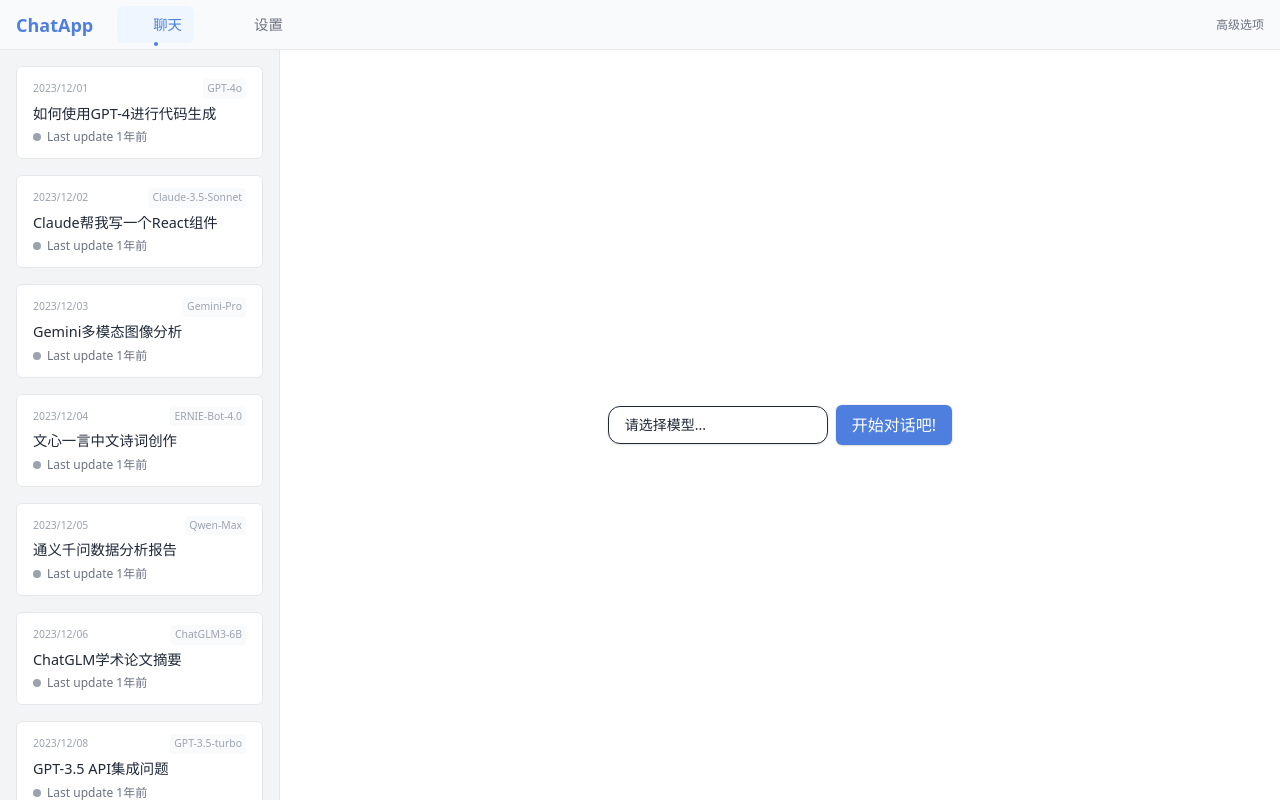
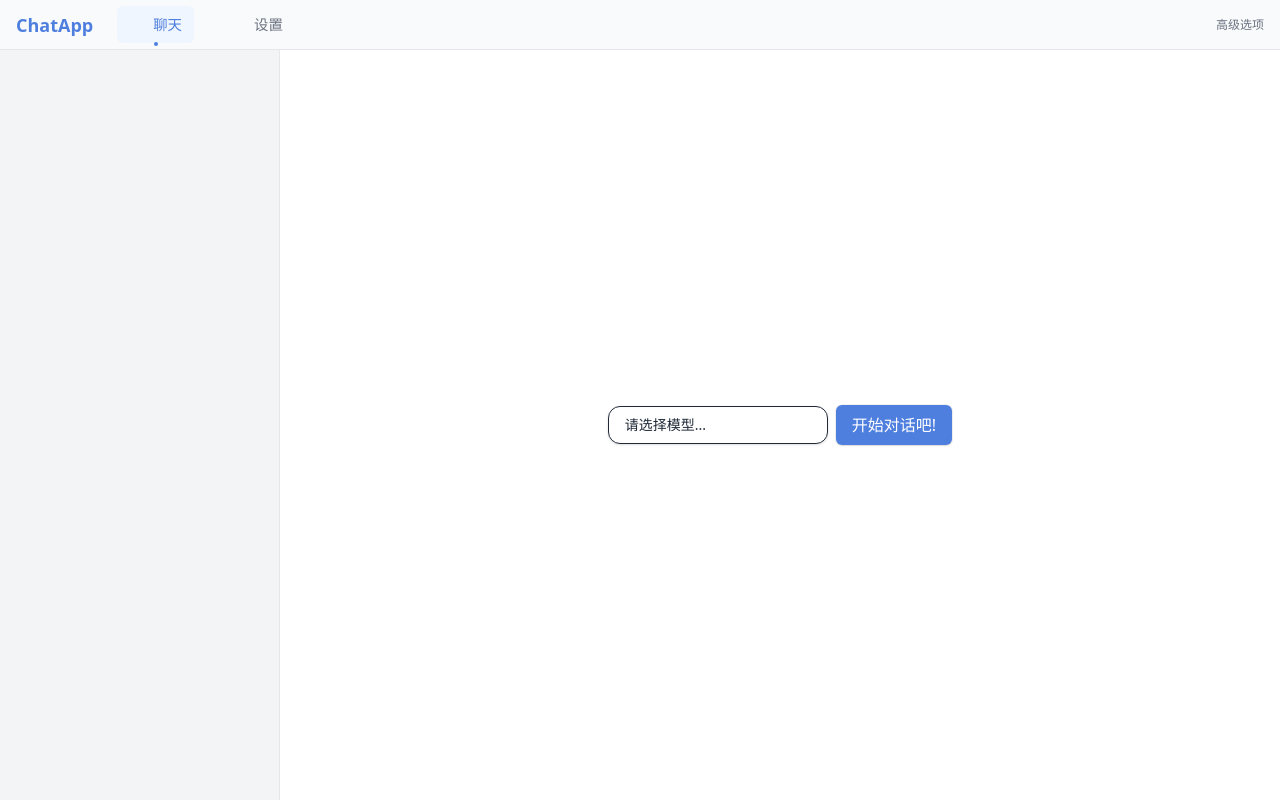
Before and after one commit to blkcor/chat, a Vue app: page /conversation/03635dff-cd2c-4c8b-82d8-308c0d1841dd in a window 1280 px wide. Built offline with nearby package versions, Linux system fonts and the light colour scheme; what @iconify/tailwind4 would draw is missing.

Commit message:
chore: dynamic data fetch from indexdb

```diff
--- a/package.json
+++ b/package.json
@@ -24,6 +24,7 @@
     "@electron-toolkit/preload": "^3.0.2",
     "@electron-toolkit/utils": "^4.0.0",
     "@tailwindcss/vite": "^4.1.11",
+    "dayjs": "^1.11.13",
     "dexie": "^4.0.11",
     "electron-updater": "^6.3.9",
     "pinia": "^3.0.3",
--- a/src/renderer/src/App.vue
+++ b/src/renderer/src/App.vue
@@ -2,17 +2,20 @@
 import SideBar from './components/SideBar.vue'
 import Header from './components/Header.vue'
 import { useTheme } from './composables/useTheme'
-import { onMounted } from 'vue'
-import { initProvider } from './stores/db'
-import { conversations } from './constants/data'
+import { onMounted, ref } from 'vue'
+import { db, initProvider } from './stores/db'
+import { Conversation } from './types/conversation'
 
 // 使用主题组合式函数，自动初始化主题
 const { isDarkMode, toggleDarkMode } = useTheme()
+const conversations = ref<Conversation[]>([])
 
 onMounted(async () => {
   // 初始化providers
   await initProvider()
-
+  // 获取conversationList
+  const conversationList = await db.conversations.toArray()
+  conversations.value = conversationList
 })
 </script>
 
--- a/src/renderer/src/components/ChatMessageCard.vue
+++ b/src/renderer/src/components/ChatMessageCard.vue
@@ -24,13 +24,7 @@
   isUserMessage: boolean;
 }>();
 
-const formatTime = (timestamp: string) => {
-  const date = new Date(timestamp);
-  return new Intl.DateTimeFormat('zh-CN', {
-    hour: '2-digit',
-    minute: '2-digit',
-  }).format(date);
-};
+import { formatTime } from '../utils/dateUtils';
 </script>
 
 <style scoped>
--- a/src/renderer/src/components/ConversationList.vue
+++ b/src/renderer/src/components/ConversationList.vue
@@ -36,43 +36,15 @@
 
 <script setup lang="ts">
 import { Conversation } from '../types/conversation'
+import { smartFormatTime, getTimeAgo } from '../utils/dateUtils'
 
 defineProps<{
   items: Conversation[]
   active: string | undefined
 }>()
 
-
-// 格式化日期为 YYYY-MM-DD 格式
-const formatDate = (dateString: string): string => {
-  const date = new Date(dateString)
-  return date.toLocaleDateString('zh-CN', {
-    year: 'numeric',
-    month: '2-digit',
-    day: '2-digit'
-  })
-}
-
-// 计算时间差（多久之前）
-const getTimeAgo = (dateString: string): string => {
-  const now = new Date()
-  const date = new Date(dateString)
-  const diffInSeconds = Math.floor((now.getTime() - date.getTime()) / 1000)
-
-  if (diffInSeconds < 60) {
-    return '刚刚'
-  } else if (diffInSeconds < 3600) {
-    return `${Math.floor(diffInSeconds / 60)}分钟前`
-  } else if (diffInSeconds < 86400) {
-    return `${Math.floor(diffInSeconds / 3600)}小时前`
-  } else if (diffInSeconds < 2592000) {
-    return `${Math.floor(diffInSeconds / 86400)}天前`
-  } else if (diffInSeconds < 31536000) {
-    return `${Math.floor(diffInSeconds / 2592000)}月前`
-  } else {
-    return `${Math.floor(diffInSeconds / 31536000)}年前`
-  }
-}
+// 使用智能格式化时间
+const formatDate = smartFormatTime
 </script>
 
 <style scoped>
--- a/src/renderer/src/constants/data.ts
+++ b/src/renderer/src/constants/data.ts
@@ -1,5 +1,6 @@
 import { Provider } from '../types/provider'
 import { v4 } from 'uuid'
+import { now, subtractTime } from '../utils/dateUtils'
 
 export const providers: Array<Provider> = [
   {
@@ -8,8 +9,8 @@
     title: '你不知道opneai?',
     desc: 'OpenAI是一个人工智能研究实验室，致力于推动数字智能的边界。',
     avatar: 'https://openai.com/favicon.ico',
-    createdAt: '2023-01-01',
-    updatedAt: '2023-01-02',
+    createdAt: subtractTime(now(), 30, 'day'),
+    updatedAt: subtractTime(now(), 1, 'day'),
     models: ['GPT-4o', 'GPT-4', 'GPT-3.5-turbo']
   },
   {
@@ -18,8 +19,8 @@
     title: 'Claude AI助手',
     desc: 'Anthropic开发的Claude是一个安全、有用且无害的AI助手。',
     avatar: 'https://www.anthropic.com/favicon.ico',
-    createdAt: '2023-02-01',
-    updatedAt: '2023-02-15',
+    createdAt: subtractTime(now(), 25, 'day'),
+    updatedAt: subtractTime(now(), 2, 'hour'),
     models: ['Claude-3.5-Sonnet', 'Claude-3-Opus', 'Claude-3-Haiku']
   },
   {
@@ -28,8 +29,8 @@
     title: 'Gemini AI',
     desc: 'Google最新的多模态AI模型，支持文本、图像和代码理解。',
     avatar: 'https://www.google.com/favicon.ico',
-    createdAt: '2023-03-01',
-    updatedAt: '2023-03-20',
+    createdAt: subtractTime(now(), 20, 'day'),
+    updatedAt: subtractTime(now(), 3, 'hour'),
     models: ['Gemini-Pro', 'Gemini-Ultra', 'Gemini-Nano']
   },
   {
@@ -38,8 +39,8 @@
     title: '文心一言',
     desc: '百度全知识增强的大语言模型，中文理解能力强。',
     avatar: 'https://www.baidu.com/favicon.ico',
-    createdAt: '2023-04-01',
-    updatedAt: '2023-04-10',
+    createdAt: subtractTime(now(), 15, 'day'),
+    updatedAt: subtractTime(now(), 1, 'hour'),
     models: ['ERNIE-Bot-4.0', 'ERNIE-Bot-turbo', 'ERNIE-Bot']
   },
   {
@@ -48,8 +49,8 @@
     title: '通义千问',
     desc: '阿里云推出的超大规模语言模型，具备多轮对话能力。',
     avatar: 'https://www.alibabacloud.com/favicon.ico',
-    createdAt: '2023-05-01',
-    updatedAt: '2023-05-15',
+    createdAt: subtractTime(now(), 10, 'day'),
+    updatedAt: subtractTime(now(), 30, 'minute'),
     models: ['Qwen-Max', 'Qwen-Plus', 'Qwen-Turbo']
   },
   {
@@ -58,8 +59,8 @@
     title: 'ChatGLM',
     desc: '清华大学技术成果转化的对话语言模型。',
     avatar: 'https://www.zhipuai.cn/favicon.ico',
-    createdAt: '2023-06-01',
-    updatedAt: '2023-06-12',
+    createdAt: subtractTime(now(), 5, 'day'),
+    updatedAt: subtractTime(now(), 15, 'minute'),
     models: ['ChatGLM-6B', 'ChatGLM2-6B', 'ChatGLM3-6B']
   }
 ]
@@ -69,80 +70,80 @@
     id: v4(),
     title: '如何使用GPT-4进行代码生成',
     selectedModel: 'GPT-4o',
-    createdAt: '2023-12-01',
-    updatedAt: '2023-12-01',
+    createdAt: subtractTime(now(), 2, 'hour'),
+    updatedAt: subtractTime(now(), 30, 'minute'),
     providerId: providers[0].id
   },
   {
     id: v4(),
     title: 'Claude帮我写一个React组件',
     selectedModel: 'Claude-3.5-Sonnet',
-    createdAt: '2023-12-02',
-    updatedAt: '2023-12-02',
+    createdAt: subtractTime(now(), 1, 'day'),
+    updatedAt: subtractTime(now(), 1, 'hour'),
     providerId: providers[1].id
   },
   {
     id: v4(),
     title: 'Gemini多模态图像分析',
     selectedModel: 'Gemini-Pro',
-    createdAt: '2023-12-03',
-    updatedAt: '2023-12-03',
+    createdAt: subtractTime(now(), 2, 'day'),
+    updatedAt: subtractTime(now(), 2, 'hour'),
     providerId: providers[2].id
   },
   {
     id: v4(),
     title: '文心一言中文诗词创作',
     selectedModel: 'ERNIE-Bot-4.0',
-    createdAt: '2023-12-04',
-    updatedAt: '2023-12-04',
+    createdAt: subtractTime(now(), 3, 'day'),
+    updatedAt: subtractTime(now(), 1, 'day'),
     providerId: providers[3].id
   },
   {
     id: v4(),
     title: '通义千问数据分析报告',
     selectedModel: 'Qwen-Max',
-    createdAt: '2023-12-05',
-    updatedAt: '2023-12-05',
+    createdAt: subtractTime(now(), 5, 'day'),
+    updatedAt: subtractTime(now(), 3, 'day'),
     providerId: providers[4].id
   },
   {
     id: v4(),
     title: 'ChatGLM学术论文摘要',
     selectedModel: 'ChatGLM3-6B',
-    createdAt: '2023-12-06',
-    updatedAt: '2023-12-06',
+    createdAt: subtractTime(now(), 1, 'day'),
+    updatedAt: subtractTime(now(), 4, 'hour'),
     providerId: providers[5].id
   },
   {
     id: v4(),
     title: 'GPT-3.5 API集成问题',
     selectedModel: 'GPT-3.5-turbo',
-    createdAt: '2023-12-07',
-    updatedAt: '2023-12-08',
+    createdAt: subtractTime(now(), 7, 'day'),
+    updatedAt: subtractTime(now(), 6, 'day'),
     providerId: providers[0].id
   },
   {
     id: v4(),
     title: 'Claude代码重构建议',
     selectedModel: 'Claude-3-Opus',
-    createdAt: '2023-12-08',
-    updatedAt: '2023-12-09',
+    createdAt: subtractTime(now(), 3, 'day'),
+    updatedAt: subtractTime(now(), 2, 'day'),
     providerId: providers[1].id
   },
   {
     id: v4(),
     title: '百度文心翻译文档',
     selectedModel: 'ERNIE-Bot-turbo',
-    createdAt: '2023-12-09',
-    updatedAt: '2023-12-09',
+    createdAt: subtractTime(now(), 4, 'day'),
+    updatedAt: subtractTime(now(), 4, 'day'),
     providerId: providers[3].id
   },
   {
     id: v4(),
     title: '阿里通义产品需求分析',
     selectedModel: 'Qwen-Plus',
-    createdAt: '2023-12-10',
-    updatedAt: '2023-12-11',
+    createdAt: subtractTime(now(), 6, 'day'),
+    updatedAt: subtractTime(now(), 5, 'day'),
     providerId: providers[4].id
   }
 ]
--- a/src/renderer/src/types/message.ts
+++ b/src/renderer/src/types/message.ts
@@ -15,6 +15,6 @@
   type: MessageType
   status?: MessageStatus
   conversationId: string
-  createdAt: Date
-  updatedAt: Date
+  createdAt: string
+  updatedAt: string
 }
--- /dev/null
+++ b/src/renderer/src/utils/dateUtils.ts
@@ -0,0 +1,116 @@
+import dayjs from 'dayjs'
+import relativeTime from 'dayjs/plugin/relativeTime'
+import 'dayjs/locale/zh-cn'
+
+// 配置 dayjs
+dayjs.extend(relativeTime)
+dayjs.locale('zh-cn')
+
+/**
+ * 格式化日期为 YYYY-MM-DD 格式
+ */
+export const formatDate = (date: string | Date): string => {
+  return dayjs(date).format('YYYY-MM-DD')
+}
+
+/**
+ * 格式化时间为 HH:mm 格式
+ */
+export const formatTime = (date: string | Date): string => {
+  return dayjs(date).format('HH:mm')
+}
+
+/**
+ * 格式化完整日期时间
+ */
+export const formatDateTime = (date: string | Date): string => {
+  return dayjs(date).format('YYYY-MM-DD HH:mm:ss')
+}
+
+/**
+ * 获取相对时间（多久之前）
+ */
+export const getTimeAgo = (date: string | Date): string => {
+  return dayjs(date).fromNow()
+}
+
+/**
+ * 获取今天的开始时间
+ */
+export const getTodayStart = (): Date => {
+  return dayjs().startOf('day').toDate()
+}
+
+/**
+ * 获取今天的结束时间
+ */
+export const getTodayEnd = (): Date => {
+  return dayjs().endOf('day').toDate()
+}
+
+/**
+ * 检查是否是今天
+ */
+export const isToday = (date: string | Date): boolean => {
+  return dayjs(date).isSame(dayjs(), 'day')
+}
+
+/**
+ * 检查是否是昨天
+ */
+export const isYesterday = (date: string | Date): boolean => {
+  return dayjs(date).isSame(dayjs().subtract(1, 'day'), 'day')
+}
+
+/**
+ * 智能格式化时间显示
+ * 今天：显示时间
+ * 昨天：显示"昨天"
+ * 本周：显示星期几
+ * 其他：显示日期
+ */
+export const smartFormatTime = (date: string | Date): string => {
+  const target = dayjs(date)
+  const now = dayjs()
+
+  if (target.isSame(now, 'day')) {
+    return target.format('HH:mm')
+  } else if (target.isSame(now.subtract(1, 'day'), 'day')) {
+    return '昨天'
+  } else if (target.isSame(now, 'week')) {
+    return target.format('dddd')
+  } else if (target.isSame(now, 'year')) {
+    return target.format('MM-DD')
+  } else {
+    return target.format('YYYY-MM-DD')
+  }
+}
+
+/**
+ * 创建当前时间戳
+ */
+export const now = (): string => {
+  return dayjs().toISOString()
+}
+
+/**
+ * 添加时间
+ */
+export const addTime = (
+  date: string | Date,
+  amount: number,
+  unit: 'day' | 'hour' | 'minute' | 'second'
+): string => {
+  return dayjs(date).add(amount, unit).toISOString()
+}
+
+/**
+ * 减去时间
+ */
+export const subtractTime = (
+  date: string | Date,
+  amount: number,
+  unit: 'day' | 'hour' | 'minute' | 'second'
+): string => {
+  return dayjs(date).subtract(amount, unit).toISOString()
+}
--- a/src/renderer/src/views/conversation.vue
+++ b/src/renderer/src/views/conversation.vue
@@ -2,20 +2,16 @@
   <div class="flex flex-col h-full">
     <!-- 标题部分 -->
     <div class="p-4 border-b border-theme bg-secondary">
-      <h1 class="text-xl font-medium text-primary">{{ mockConversaion.title }}</h1>
+      <h1 class="text-xl font-medium text-primary">{{ currentConversation?.title }}</h1>
     </div>
 
     <!-- 消息列表部分 - 使用flex-grow使其填充可用空间，底部增加足够的padding防止被输入框遮挡 -->
     <div class="flex-grow overflow-y-auto p-6 pb-32">
       <div class="max-w-3xl mx-auto w-full">
         <div class="flex flex-col gap-4">
-          <ChatMessageCard content="你好，我能帮你什么忙吗？" timestamp="2025-08-09T12:00:00" :is-user-message="false"
-            model="AI助手" />
-
-          <ChatMessageCard content="我想了解一下如何使用暗色模式和浅色模式。" timestamp="2025-08-09T12:01:00" :is-user-message="true" />
-
-          <ChatMessageCard content="您现在正在使用的应用已经支持了暗色和浅色模式切换。您可以通过点击左下角的切换按钮来更改主题。此外，系统还会自动检测您的系统偏好设置，并相应地应用主题。"
-            timestamp="2025-08-09T12:02:00" :is-user-message="false" model="AI助手" />
+          <ChatMessageCard v-for="message in messageList" :key="message.id" :content="message.content"
+            :timestamp="message.createdAt" :is-user-message="message.type === MessageType.QUESTION"
+            :model="currentConversation?.selectedModel" />
         </div>
       </div>
     </div>
@@ -37,21 +33,33 @@
 </template>
 
 <script setup lang="ts">
-import { Conversation } from '@renderer/types/conversation'
 import ChatMessageCard from '../components/ChatMessageCard.vue'
+import { onMounted, ref } from 'vue';
+import { db } from '@renderer/stores/db';
+import { useRoute, useRouter } from 'vue-router';
+import { Conversation } from '@renderer/types/conversation';
+import { Message, MessageType } from '@renderer/types/message';
 
-const mockConversaion = {
-  id: 'adadsadasda',
-  title: 'Conversation 1',
-  selectedModel: 'Model A',
-  createdAt: '2023-01-01',
-  updatedAt: '2023-01-02',
-  providerId: 'dasdasdasd'
-}
+const route = useRoute()
+const convertsationId = route.params.id as string
+const currentConversation = ref<Conversation>()
+const messageList = ref<Message[]>([])
+const router = useRouter()
 
-defineProps<{
-  conversation: Conversation
-}>()
+
+onMounted(async () => {
+  const convertsation = await db.conversations.get({
+    id: convertsationId
+  })
+  if (!convertsation) {
+    alert('会话不存在')
+    router.push('/chat')
+  } else {
+    currentConversation.value = convertsation
+    const messages = await db.messages.where('conversationId').equals(convertsationId).toArray()
+    messageList.value = messages
+  }
+})
 </script>
 
 <style scoped>
```
Also changed, not shown: src/renderer/src/components/ProviderSelect.vue (+10 -5 lines), src/renderer/src/views/home.vue (+29 -3 lines), 1 other file (tests, documents, lock files or other folders).
